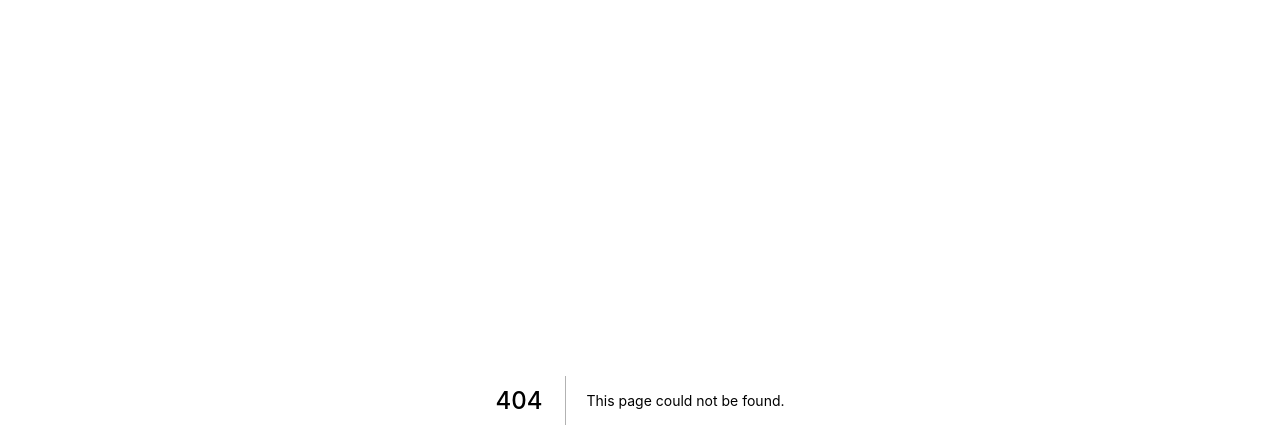
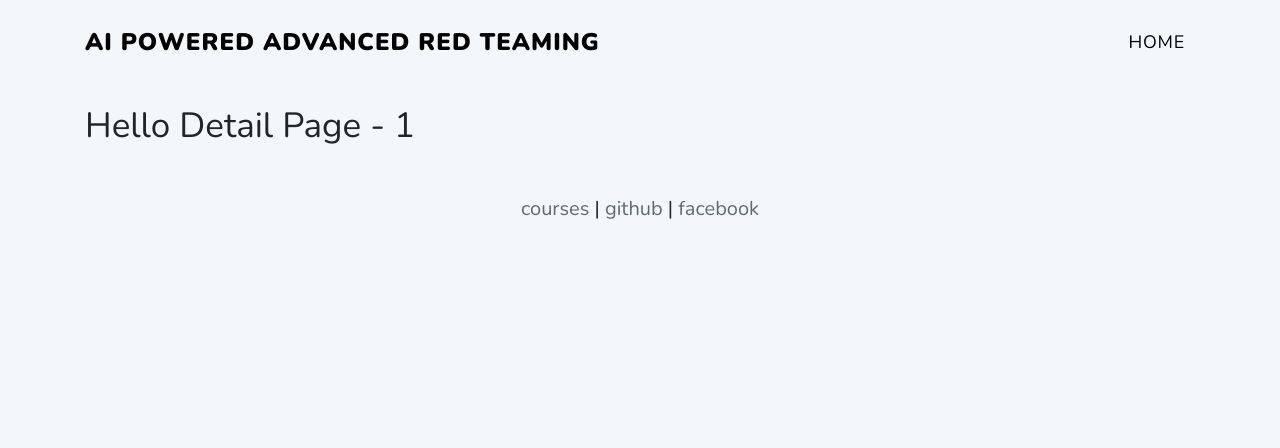
Before and after one commit to mejustdev/red-teaming, a Next.js app in the folder web/: page /blogs/1 in a window 1280 px wide. Before the commit this address had no page. Shown: the top 448 px of the page. Built offline with nearby package versions, Linux system fonts and the light colour scheme.

Commit message:
add author and slug

```diff
--- a/web/components/Navbar.js
+++ b/web/components/Navbar.js
@@ -1,17 +1,24 @@
 import { Navbar, Nav } from 'react-bootstrap';
+import Link from 'next/link';
 
 const BlogNavbar = () => {
   return (
     <Navbar className='fj-navbar fj-nav-base' bg='transparent' expand='lg'>
       <Navbar.Brand className='fj-navbar-brand'>
-        <a href='#'>AI Powered Advanced Red Teaming</a>
+        <Link href='/'>
+          <a>AI Powered Advanced Red Teaming</a>
+        </Link>
       </Navbar.Brand>
       <Navbar.Toggle aria-controls='basic-navbar-nav' />
       <Navbar.Collapse id='basic-navbar-nav'>
         <Nav className='ml-auto'>
-          <Nav.Link className='fj-navbar-item fj-navbar-link' href='/'>
-            Home
-          </Nav.Link>
+          <Nav.Link
+            as={() => (
+              <Link href='/'>
+                <a className='fj-navbar-item fj-navbar-link'>Home</a>
+              </Link>
+            )}
+          />
         </Nav>
       </Navbar.Collapse>
     </Navbar>
--- /dev/null
+++ b/web/pages/blogs/[slug].js
@@ -0,0 +1,14 @@
+import PageLayout from 'components/PageLayout';
+import { useRouter } from 'next/router';
+
+const BlogDetail = () => {
+  const { query } = useRouter();
+
+  return (
+    <PageLayout>
+      <h1>Hello Detail Page - {query?.slug}</h1>
+    </PageLayout>
+  );
+};
+
+export default BlogDetail;
```
Also changed, not shown: web/components/CardItem.js (+7 -2 lines), web/pages/index.js (+5 -6 lines).
